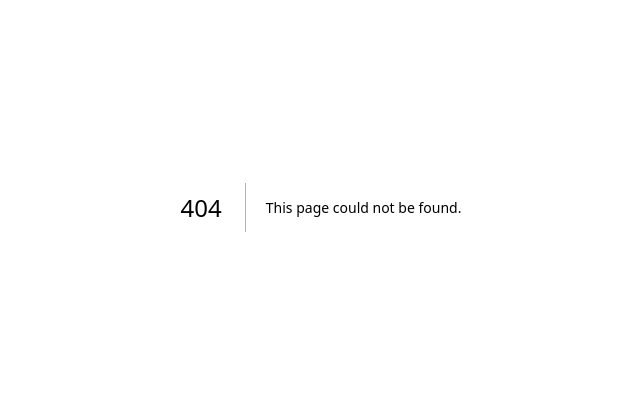
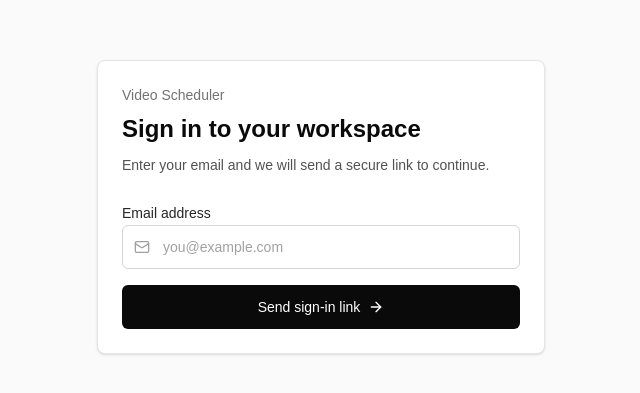
Before and after one commit to darksteel-ai/aegis-relay, a Next.js app: page /sign-in in a window 1280 px wide. Before the commit this address had no page. Shown: the part 193-586 px from the top of the page, without its empty margins (319-959 px from the left). Built offline with nearby package versions, Linux system fonts and the light colour scheme.

Commit message:
Add NextAuth workspace bootstrap

```diff
--- a/package.json
+++ b/package.json
@@ -20,6 +20,7 @@
     "lucide-react": "^1.14.0",
     "next": "16.2.6",
     "next-auth": "^4.24.14",
+    "nodemailer": "^7.0.13",
     "react": "19.2.4",
     "react-dom": "19.2.4",
     "stripe": "^22.1.1",
--- /dev/null
+++ b/src/app/(auth)/sign-in/page.tsx
@@ -0,0 +1,86 @@
+"use client";
+
+import { useState } from "react";
+import { signIn } from "next-auth/react";
+import { ArrowRight, Mail } from "lucide-react";
+
+export default function SignInPage() {
+  const [email, setEmail] = useState("");
+  const [isSubmitting, setIsSubmitting] = useState(false);
+  const [message, setMessage] = useState<string | null>(null);
+
+  async function handleSubmit(event: React.FormEvent<HTMLFormElement>) {
+    event.preventDefault();
+    setIsSubmitting(true);
+    setMessage(null);
+
+    const result = await signIn("email", {
+      email,
+      callbackUrl: "/dashboard",
+      redirect: false,
+    });
+
+    setIsSubmitting(false);
+
+    if (result?.error) {
+      setMessage("We could not send that sign-in link. Check the email address and try again.");
+      return;
+    }
+
+    setMessage("Check your email for a secure sign-in link.");
+  }
+
+  return (
+    <main className="flex min-h-screen items-center justify-center bg-neutral-50 px-4 py-10 text-neutral-950">
+      <section className="w-full max-w-md rounded-lg border border-neutral-200 bg-white p-6 shadow-sm">
+        <div className="space-y-2">
+          <p className="text-sm font-medium text-neutral-500">Video Scheduler</p>
+          <h1 className="text-2xl font-semibold tracking-normal">Sign in to your workspace</h1>
+          <p className="text-sm leading-6 text-neutral-600">
+            Enter your email and we will send a secure link to continue.
+          </p>
+        </div>
+
+        <form className="mt-6 space-y-4" onSubmit={handleSubmit}>
+          <div className="space-y-2">
+            <label htmlFor="email" className="text-sm font-medium text-neutral-800">
+              Email address
+            </label>
+            <div className="relative">
+              <Mail
+                className="pointer-events-none absolute left-3 top-1/2 h-4 w-4 -translate-y-1/2 text-neutral-400"
+                aria-hidden="true"
+              />
+              <input
+                id="email"
+                name="email"
+                type="email"
+                autoComplete="email"
+                required
+                value={email}
+                onChange={(event) => setEmail(event.target.value)}
+                className="h-11 w-full rounded-md border border-neutral-300 bg-white pl-10 pr-3 text-sm outline-none transition-colors placeholder:text-neutral-400 focus:border-neutral-950 focus:ring-2 focus:ring-neutral-200"
+                placeholder="you@example.com"
+              />
+            </div>
+          </div>
+
+          <button
+            type="submit"
+            disabled={isSubmitting}
+            className="flex h-11 w-full items-center justify-center gap-2 rounded-md bg-neutral-950 px-4 text-sm font-medium text-white transition-colors hover:bg-neutral-800 disabled:cursor-not-allowed disabled:bg-neutral-400"
+          >
+            {isSubmitting ? "Sending link" : "Send sign-in link"}
+            <ArrowRight className="h-4 w-4" aria-hidden="true" />
+          </button>
+
+          {message ? (
+            <p className="rounded-md bg-neutral-100 px-3 py-2 text-sm text-neutral-700" role="status">
+              {message}
+            </p>
+          ) : null}
+        </form>
+      </section>
+    </main>
+  );
+}
--- /dev/null
+++ b/src/app/api/auth/[...nextauth]/route.ts
@@ -0,0 +1,7 @@
+import NextAuth from "next-auth";
+
+import { authOptions } from "@/lib/auth";
+
+const handler = NextAuth(authOptions);
+
+export { handler as GET, handler as POST };
--- a/src/app/dashboard/page.tsx
+++ b/src/app/dashboard/page.tsx
@@ -1,6 +1,14 @@
 import { AppShell } from "@/components/app-shell";
+import { getAuthSession } from "@/lib/auth";
+import { redirect } from "next/navigation";
 
-export default function DashboardPage() {
+export default async function DashboardPage() {
+  const session = await getAuthSession();
+
+  if (!session?.user) {
+    redirect("/sign-in");
+  }
+
   return (
     <AppShell>
       <div className="space-y-3">
@@ -9,8 +17,9 @@ export default function DashboardPage() {
           Schedule videos across every channel.
         </h1>
         <p className="max-w-2xl text-base leading-7 text-neutral-600">
-          This workspace is ready for the scheduler flows, platform
-          connections, billing, and automation work planned in later tasks.
+          {session.user.email
+            ? `${session.user.email} is signed in and ready for scheduler flows.`
+            : "This workspace is ready for scheduler flows."}
         </p>
       </div>
     </AppShell>
--- /dev/null
+++ b/src/lib/auth.ts
@@ -0,0 +1,121 @@
+import { PrismaAdapter } from "@next-auth/prisma-adapter";
+import { getServerSession, type NextAuthOptions } from "next-auth";
+import EmailProvider from "next-auth/providers/email";
+
+import { db } from "@/lib/db";
+
+type UserForWorkspace = {
+  id: string;
+  email?: string | null;
+  name?: string | null;
+};
+
+type WorkspaceBootstrapTx = {
+  workspace: {
+    create(args: {
+      data: { name: string };
+      select: { id: true };
+    }): Promise<{ id: string }>;
+  };
+  workspaceMember: {
+    upsert(args: {
+      where: { userId_workspaceId: { userId: string; workspaceId: string } };
+      create: { userId: string; workspaceId: string; role: "owner" };
+      update: Record<string, never>;
+    }): Promise<unknown>;
+  };
+};
+
+type WorkspaceBootstrapDb = {
+  workspaceMember: {
+    findFirst(args: {
+      where: { userId: string };
+      select: { id: true };
+    }): Promise<{ id: string } | null>;
+  };
+  $transaction<T>(callback: (tx: WorkspaceBootstrapTx) => Promise<T>): Promise<T>;
+};
+
+function getDefaultWorkspaceName(user: UserForWorkspace) {
+  if (user.name?.trim()) {
+    return `${user.name.trim()}'s Workspace`;
+  }
+
+  const emailName = user.email?.split("@")[0]?.trim();
+  return emailName ? `${emailName}'s Workspace` : "My Workspace";
+}
+
+export async function ensureWorkspaceForUser(
+  user: UserForWorkspace,
+  prisma: WorkspaceBootstrapDb = db as unknown as WorkspaceBootstrapDb,
+) {
+  const existingMembership = await prisma.workspaceMember.findFirst({
+    where: { userId: user.id },
+    select: { id: true },
+  });
+
+  if (existingMembership) {
+    return;
+  }
+
+  await prisma.$transaction(async (tx) => {
+    const workspace = await tx.workspace.create({
+      data: { name: getDefaultWorkspaceName(user) },
+      select: { id: true },
+    });
+
+    await tx.workspaceMember.upsert({
+      where: {
+        userId_workspaceId: {
+          userId: user.id,
+          workspaceId: workspace.id,
+        },
+      },
+      create: {
+        userId: user.id,
+        workspaceId: workspace.id,
+        role: "owner",
+      },
+      update: {},
+    });
+  });
+}
+
+export const authOptions: NextAuthOptions = {
+  adapter: PrismaAdapter(db),
+  providers: [
+    EmailProvider({
+      server: process.env.EMAIL_SERVER ?? {
+        host: "localhost",
+        port: 1025,
+        secure: false,
+      },
+      from: process.env.EMAIL_FROM ?? "Video Scheduler <no-reply@example.com>",
+    }),
+  ],
+  pages: {
+    signIn: "/sign-in",
+  },
+  secret: process.env.NEXTAUTH_SECRET ?? "development-only-video-scheduler-secret",
+  session: {
+    strategy: "database",
+  },
+  callbacks: {
+    session({ session, user }) {
+      if (session.user) {
+        session.user.id = user.id;
+      }
+
+      return session;
+    },
+  },
+  events: {
+    async createUser({ user }) {
+      await ensureWorkspaceForUser(user);
+    },
+  },
+};
+
+export function getAuthSession() {
+  return getServerSession(authOptions);
+}
--- /dev/null
+++ b/src/types/next-auth.d.ts
@@ -0,0 +1,9 @@
+import { DefaultSession } from "next-auth";
+
+declare module "next-auth" {
+  interface Session {
+    user: {
+      id: string;
+    } & DefaultSession["user"];
+  }
+}
```
Also changed, not shown: 2 other files (tests, documents, lock files or other folders).
